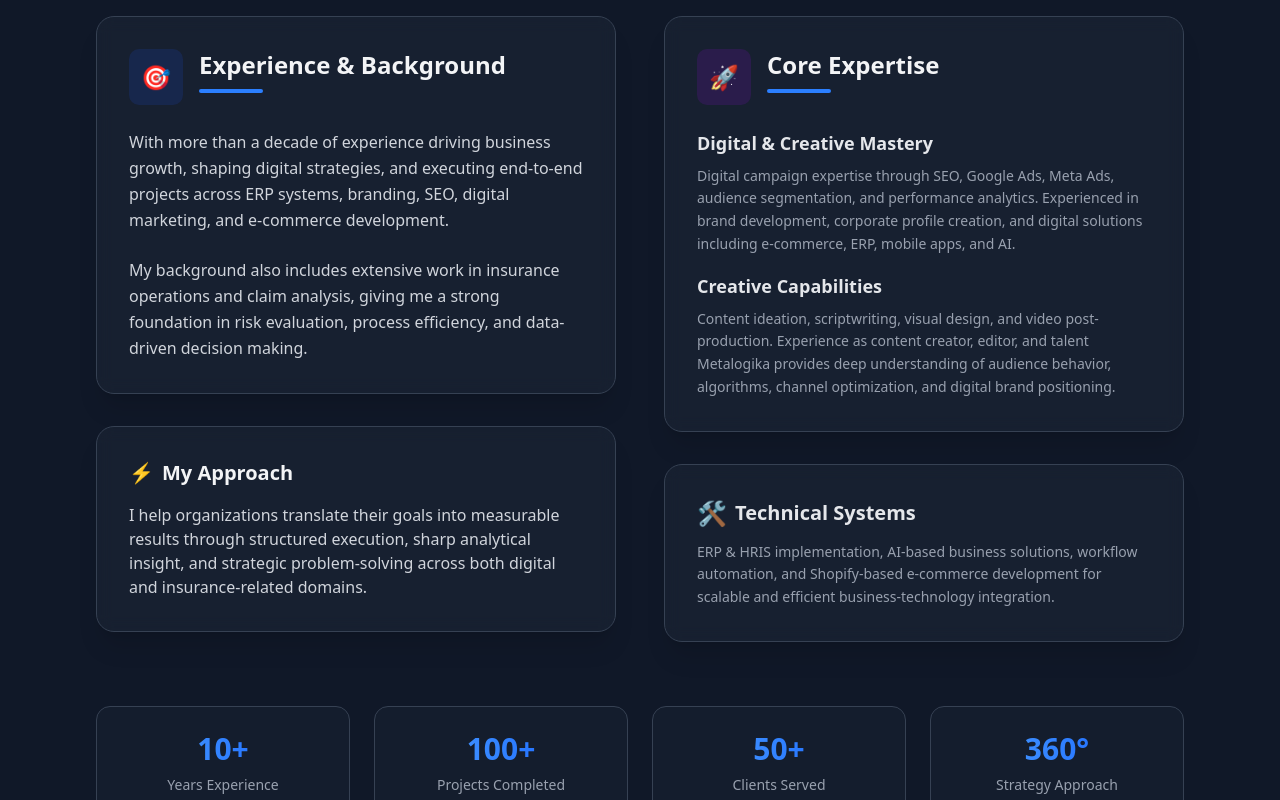
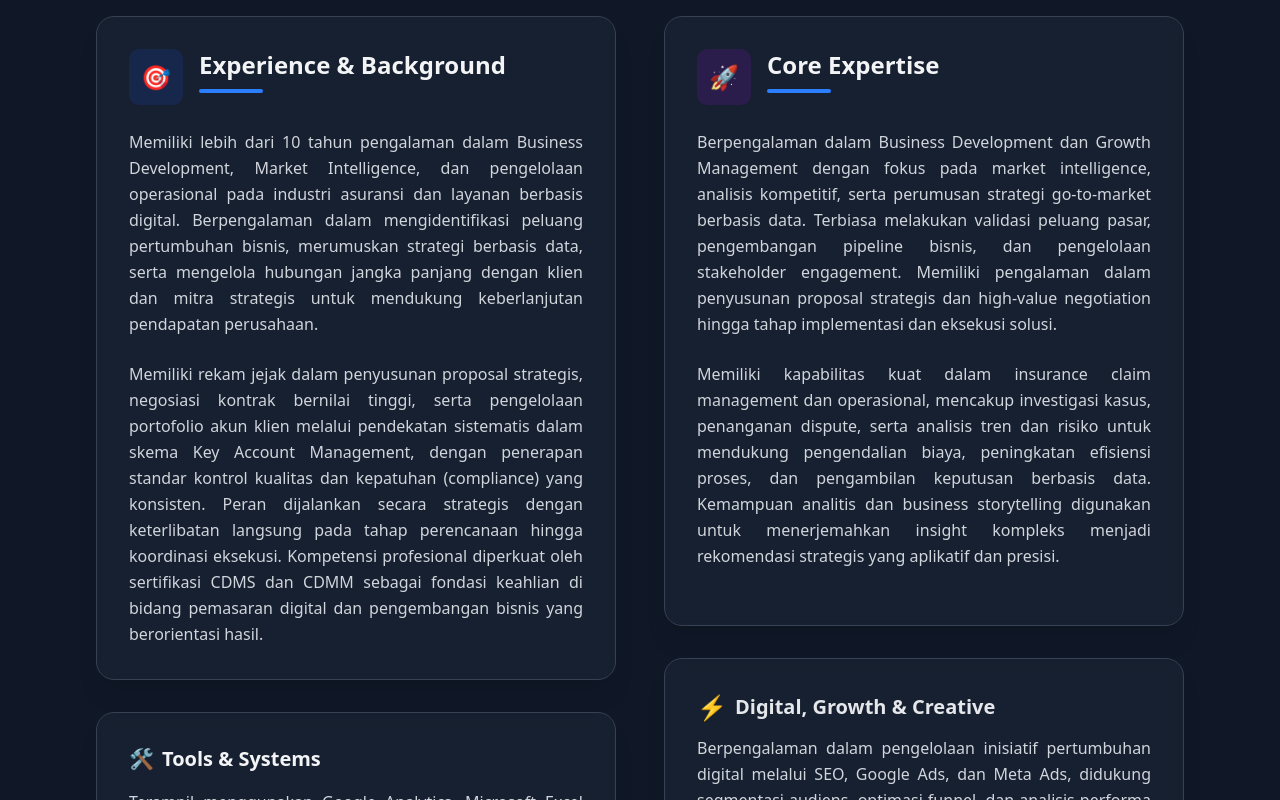
Before and after one commit to rizkiramadhanw234-bit/wawa-portfolio, a Next.js app: page /home in a window 1280 px wide. Shown: the part 1100-1900 px from the top of the page. Built offline with nearby package versions, Linux system fonts and the light colour scheme.

Commit message:
update again

```diff
--- a/app/about/page.jsx
+++ b/app/about/page.jsx
@@ -25,22 +25,19 @@ export default function AboutPage() {
             className="text-gray-300 leading-relaxed mb-3 sm:mb-4 text-sm sm:text-base"
             style={{ textAlign: "justify" }}
           >
-            Saya memiliki lebih dari 10 tahun pengalaman dalam pengembangan
-            bisnis, analisis pasar dan supervisi di industri asuransi dan
-            digital agency. Terbiasa mengidentifikasi peluang, menyusun strategi
-            pemasaran yang relevan, serta membangun hubungan yang kuat dengan
-            klien dan mitra.
-          </p>
-          <p
-            className="text-gray-300 leading-relaxed mb-3 sm:mb-4 text-sm sm:text-base"
-            style={{ textAlign: "justify" }}
-          >
-            Berpengalaman menyiapkan proposal, melakukan negosiasi, dan
-            mendukung akuisisi klien dengan pendekatan yang terukur. Terampil
-            melakukan presentasi dan bekerja lintas tim untuk memastikan solusi
-            yang ditawarkan tepat dan dapat dieksekusi dengan baik. Saya juga
-            memiliki sertifikasi CDMS dan CDMM sebagai penguatan kompetensi di
-            bidang pemasaran digital dan pengembangan bisnis.
+            Saya memiliki lebih dari 10 tahun pengalaman di bidang Business
+            Development, Market Intelligence, dan pengelolaan operasional pada
+            industri asuransi. Saya berfokus pada identifikasi peluang
+            pertumbuhan bisnis, perumusan strategi berbasis data, serta
+            pengelolaan hubungan jangka panjang dengan klien dan mitra strategis
+            untuk mendorong keberlanjutan pendapatan perusahaan. Saya memiliki
+            rekam jejak yang terukur dalam penyusunan proposal strategis,
+            negosiasi kontrak bernilai tinggi, serta pengelolaan akun klien
+            melalui pendekatan sistematis dalam skema Key Account Management,
+            dengan penerapan standar kontrol kualitas dan kepatuhan (compliance)
+            yang ketat. Kompetensi profesional saya diperkuat oleh sertifikasi
+            CDMS dan CDMM sebagai fondasi keahlian di bidang pemasaran digital
+            dan pengembangan bisnis yang berorientasi pada hasil.
           </p>
         </div>
 
--- a/app/home/page.jsx
+++ b/app/home/page.jsx
@@ -114,31 +114,61 @@ export default function Home() {
                   </div>
                 </div>
 
-                <p className="text-gray-300 leading-relaxed text-sm sm:text-base mb-4 sm:mb-6">
-                  With more than a decade of experience driving business growth,
-                  shaping digital strategies, and executing end-to-end projects
-                  across ERP systems, branding, SEO, digital marketing, and
-                  e-commerce development.
+                <p
+                  className="text-gray-300 leading-relaxed text-sm sm:text-base mb-4 sm:mb-6"
+                  style={{ textAlign: "justify" }}
+                >
+                  Memiliki lebih dari 10 tahun pengalaman dalam Business
+                  Development, Market Intelligence, dan pengelolaan operasional
+                  pada industri asuransi dan layanan berbasis digital.
+                  Berpengalaman dalam mengidentifikasi peluang pertumbuhan
+                  bisnis, merumuskan strategi berbasis data, serta mengelola
+                  hubungan jangka panjang dengan klien dan mitra strategis untuk
+                  mendukung keberlanjutan pendapatan perusahaan.
                 </p>
 
-                <p className="text-gray-300 leading-relaxed text-sm sm:text-base">
-                  My background also includes extensive work in insurance
-                  operations and claim analysis, giving me a strong foundation
-                  in risk evaluation, process efficiency, and data-driven
-                  decision making.
+                <p
+                  className="text-gray-300 leading-relaxed text-sm sm:text-base"
+                  style={{ textAlign: "justify" }}
+                >
+                  Memiliki rekam jejak dalam penyusunan proposal strategis,
+                  negosiasi kontrak bernilai tinggi, serta pengelolaan
+                  portofolio akun klien melalui pendekatan sistematis dalam
+                  skema Key Account Management, dengan penerapan standar kontrol
+                  kualitas dan kepatuhan (compliance) yang konsisten. Peran
+                  dijalankan secara strategis dengan keterlibatan langsung pada
+                  tahap perencanaan hingga koordinasi eksekusi. Kompetensi
+                  profesional diperkuat oleh sertifikasi CDMS dan CDMM sebagai
+                  fondasi keahlian di bidang pemasaran digital dan pengembangan
+                  bisnis yang berorientasi hasil.
                 </p>
               </div>
 
               {/* Approach */}
-              <div className="bg-gray-800/50 backdrop-blur-sm rounded-xl sm:rounded-2xl p-6 sm:p-8 border border-gray-700 shadow-xl">
+              <div className="bg-gray-800/50 backdrop-blur-sm rounded-xl sm:rounded-2xl p-6 sm:p-8 md:h-117 border border-gray-700 shadow-xl">
                 <h4 className="text-lg sm:text-xl font-bold text-gray-100 mb-3 sm:mb-4 flex items-center gap-2">
-                  <span className="text-blue-400">⚡</span> My Approach
+                  <span className="text-blue-400">🛠️</span> Tools & Systems
                 </h4>
-                <p className="text-gray-300 text-sm sm:text-base">
-                  I help organizations translate their goals into measurable
-                  results through structured execution, sharp analytical
-                  insight, and strategic problem-solving across both digital and
-                  insurance-related domains.
+                <p
+                  className="text-gray-300 text-sm sm:text-base leading-relaxed"
+                  style={{ textAlign: "justify" }}
+                >
+                  Terampil menggunakan Google Analytics, Microsoft Excel
+                  (analisis dan pemodelan data), serta Meta Business Suite,
+                  didukung berbagai dashboard operasional untuk pemantauan
+                  kinerja bisnis dan kampanye. Menguasai Figma, Canva, Adobe
+                  Premiere Pro, Filmora, dan CapCut untuk kebutuhan desain dan
+                  produksi konten.
+                </p>
+                <p
+                  className="text-gray-300 text-sm sm:text-base leading-relaxed mt-5"
+                  style={{ textAlign: "justify" }}
+                >
+                  Memiliki pemahaman dalam implementasi ERP dan HRIS, workflow
+                  automation, pemanfaatan solusi bisnis berbasis AI, serta
+                  pengembangan e-commerce berbasis Shopify, yang mendukung
+                  integrasi proses bisnis dan teknologi secara scalable dan
+                  efisien.
                 </p>
               </div>
             </div>
@@ -161,28 +191,31 @@ export default function Home() {
 
                 <div className="space-y-3 sm:space-y-4">
                   <div>
-                    <h4 className="text-base sm:text-lg font-semibold text-gray-200 mb-1 sm:mb-2">
-                      Digital & Creative Mastery
-                    </h4>
-                    <p className="text-gray-400 text-xs sm:text-sm leading-relaxed">
-                      Digital campaign expertise through SEO, Google Ads, Meta
-                      Ads, audience segmentation, and performance analytics.
-                      Experienced in brand development, corporate profile
-                      creation, and digital solutions including e-commerce, ERP,
-                      mobile apps, and AI.
+                    <p
+                      className="text-gray-300 text-sm sm:text-base mb-4 sm:mb-6 leading-relaxed"
+                      style={{ textAlign: "justify" }}
+                    >
+                      Berpengalaman dalam Business Development dan Growth
+                      Management dengan fokus pada market intelligence, analisis
+                      kompetitif, serta perumusan strategi go-to-market berbasis
+                      data. Terbiasa melakukan validasi peluang pasar,
+                      pengembangan pipeline bisnis, dan pengelolaan stakeholder
+                      engagement. Memiliki pengalaman dalam penyusunan proposal
+                      strategis dan high-value negotiation hingga tahap
+                      implementasi dan eksekusi solusi.
                     </p>
-                  </div>
-
-                  <div>
-                    <h4 className="text-base sm:text-lg font-semibold text-gray-200 mb-1 sm:mb-2">
-                      Creative Capabilities
-                    </h4>
-                    <p className="text-gray-400 text-xs sm:text-sm leading-relaxed">
-                      Content ideation, scriptwriting, visual design, and video
-                      post-production. Experience as content creator, editor,
-                      and talent Metalogika provides deep understanding of
-                      audience behavior, algorithms, channel optimization, and
-                      digital brand positioning.
+                    <p
+                      className="text-gray-300 text-sm sm:text-base mb-4 sm:mb-6 leading-relaxed mt-5"
+                      style={{ textAlign: "justify" }}
+                    >
+                      Memiliki kapabilitas kuat dalam insurance claim management
+                      dan operasional, mencakup investigasi kasus, penanganan
+                      dispute, serta analisis tren dan risiko untuk mendukung
+                      pengendalian biaya, peningkatan efisiensi proses, dan
+                      pengambilan keputusan berbasis data. Kemampuan analitis
+                      dan business storytelling digunakan untuk menerjemahkan
+                      insight kompleks menjadi rekomendasi strategis yang
+                      aplikatif dan presisi.
                     </p>
                   </div>
                 </div>
@@ -190,13 +223,30 @@ export default function Home() {
 
               <div className="bg-gray-800/50 backdrop-blur-sm rounded-xl sm:rounded-2xl p-6 sm:p-8 border border-gray-700 shadow-xl">
                 <h4 className="text-gray-200 text-lg sm:text-xl font-bold mb-2 sm:mb-3 flex items-center gap-2">
-                  <span className="text-xl sm:text-2xl">🛠️</span>
-                  Technical Systems
+                  <span className="text-xl sm:text-2xl">⚡</span>
+                  Digital, Growth & Creative
                 </h4>
-                <p className="text-gray-400 text-xs sm:text-sm leading-relaxed">
-                  ERP & HRIS implementation, AI-based business solutions,
-                  workflow automation, and Shopify-based e-commerce development
-                  for scalable and efficient business-technology integration.
+                <p
+                  className="text-gray-300 text-sm sm:text-base mb-4 sm:mb-6  leading-relaxed"
+                  style={{ textAlign: "justify" }}
+                >
+                  Berpengalaman dalam pengelolaan inisiatif pertumbuhan digital
+                  melalui SEO, Google Ads, dan Meta Ads, didukung segmentasi
+                  audiens, optimasi funnel, dan analisis performa kampanye.
+                  Terlibat dalam pengembangan brand dan komunikasi bisnis,
+                  termasuk penyusunan corporate profile, perumusan value
+                  proposition, dan penguatan positioning digital.
+                </p>
+                <p
+                  className="text-gray-300 text-sm sm:text-base mb-4 sm:mb-6 leading-relaxed mt-5"
+                  style={{ textAlign: "justify" }}
+                >
+                  Berpengalaman dalam pengembangan dan integrasi solusi digital
+                  berbasis e-commerce, ERP, dan aplikasi mobile, dengan
+                  pendekatan user-centric dan business-driven. Memiliki
+                  kapabilitas dalam content ideation, scriptwriting, creative
+                  direction, serta video post-production untuk mendukung brand
+                  awareness dan demand generation.
                 </p>
               </div>
             </div>
```
